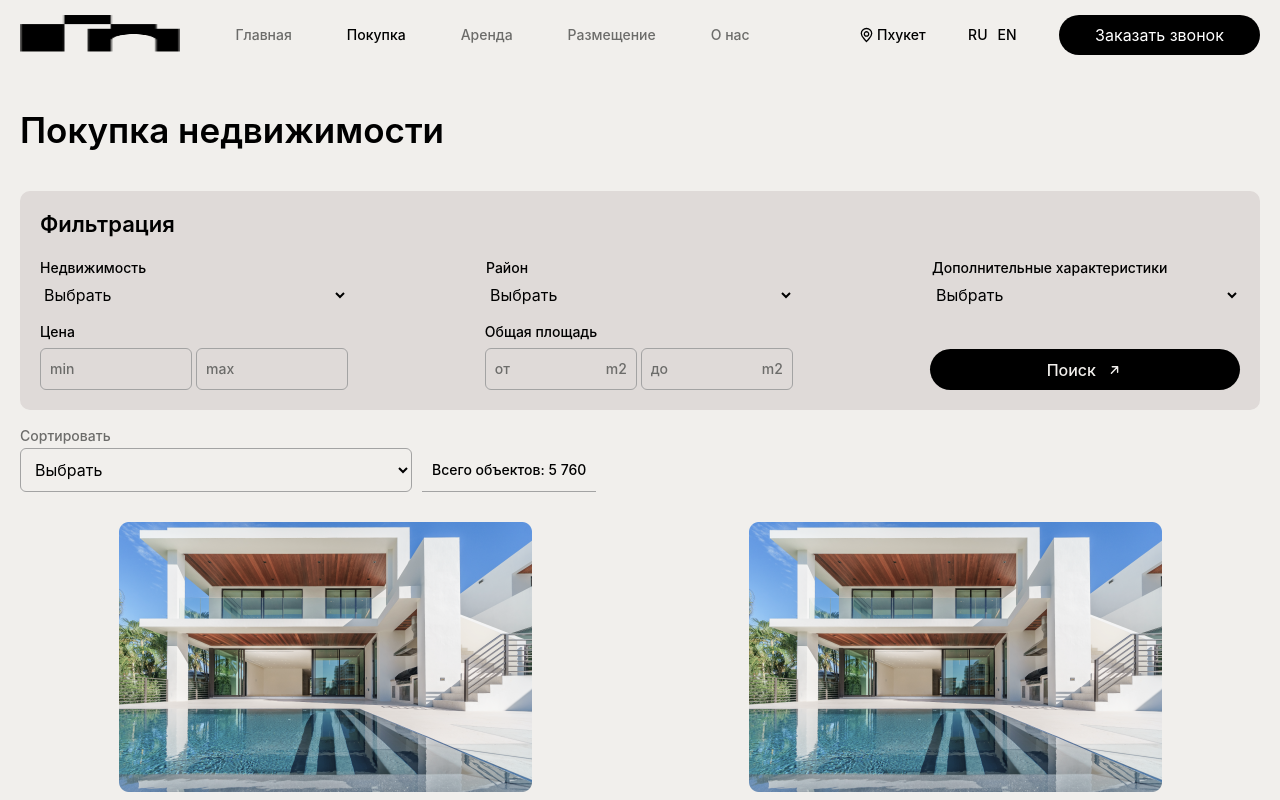
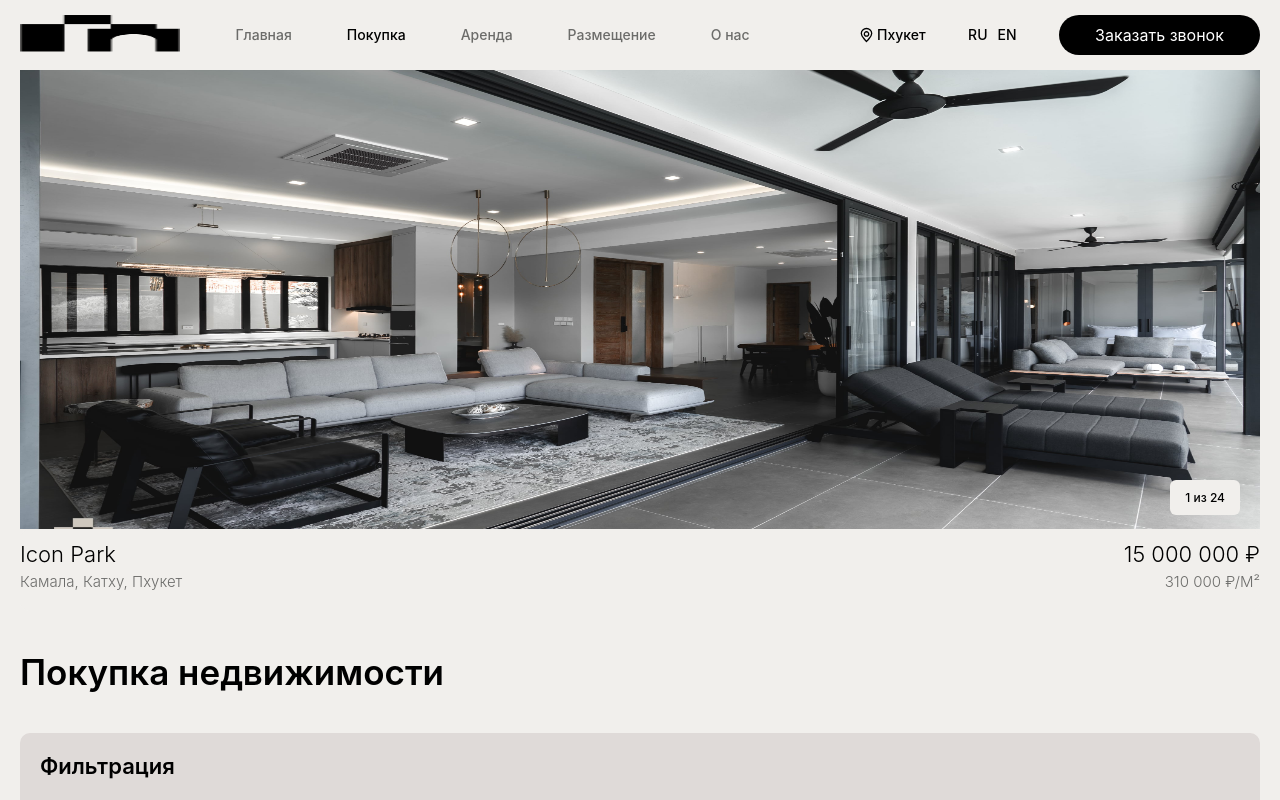
Before and after one commit to WhiteHanClean/Building, a Next.js app: page /Purchase/Purchase in a window 1280 px wide. Shown: the top 800 px of the page. Built offline with nearby package versions, Linux system fonts and the light colour scheme; a web font is replaced by a local one.

Commit message:
fix slide

```diff
--- a/src/components/ProductSlider/ProductSlider.module.scss
+++ b/src/components/ProductSlider/ProductSlider.module.scss
@@ -80,7 +80,7 @@
 
 .productSlider_wrapper_info {
   padding: 30px 20px;
-  width: 413px;
+  min-width: 413px;
   height: 460px;
   border-radius: 10px;
   background-color: #d5d7c4;
@@ -139,6 +139,9 @@
 }
 
 .productSlider_btn {
+  display: flex;
+  justify-content: center;
+  align-items: center;
   @include button;
   padding: 12px 121px;
   border-radius: 30px;
@@ -158,12 +161,11 @@
     padding: 12px 0 20px 0;
   }
   .productSlider_wrapper {
-    display: flex;
-    flex-direction: column;
-    justify-content: space-between;
+    display: block;
   }
 
   .productSlider_wrapper_img {
+    max-width: 1300px;
     width: 100%;
   }
 
--- a/src/components/ProductSlider/ProductSlider.tsx
+++ b/src/components/ProductSlider/ProductSlider.tsx
@@ -77,6 +77,7 @@ const ProductSlider: React.FC = () => {
           </p>
         </div>
       </div>
+      <div className={s.productSlider_wrapper}>
         <Swiper
           slidesPerView={1}
           scrollbar={{
@@ -89,7 +90,6 @@ const ProductSlider: React.FC = () => {
         >
           {items.map(() => (
             <SwiperSlide>
-            <div className={s.productSlider_wrapper}>
               <div className={s.productSlider_wrapper_img}>
                 <Image
                   src={"/FotoHouse.jpg"}
@@ -99,6 +99,9 @@ const ProductSlider: React.FC = () => {
                   style={{ width: "100%" }}
                 />
               </div>
+            </SwiperSlide>
+          ))}
+        </Swiper>
         <div className={s.productSlider_wrapper_info}>
           <div className={s.productSlider_wrapper_title}>
             <p>Icon Park</p>
@@ -125,9 +128,6 @@ const ProductSlider: React.FC = () => {
           <button className={s.productSlider_btn}>Заказать звонок</button>
         </div>
       </div>
-          </SwiperSlide>
-        ))}
-      </Swiper>
     </div>
   );
 };
--- a/src/pages/Purchase/Purchase.tsx
+++ b/src/pages/Purchase/Purchase.tsx
@@ -1,10 +1,12 @@
 import FilterForm from "@/components/FilterForm/FilterForm";
 import ListOffers from "@/components/ListOffers/ListOffers";
+import ProductSlider from "@/components/ProductSlider/ProductSlider";
 import React from "react";
 
 const Purchase = () => {
   return (
     <div>
+      <ProductSlider />
       <FilterForm titleSection="Покупка недвижимости" />
       <ListOffers />
     </div>
```
Lines whose indentation alone changed are shown as unchanged.
